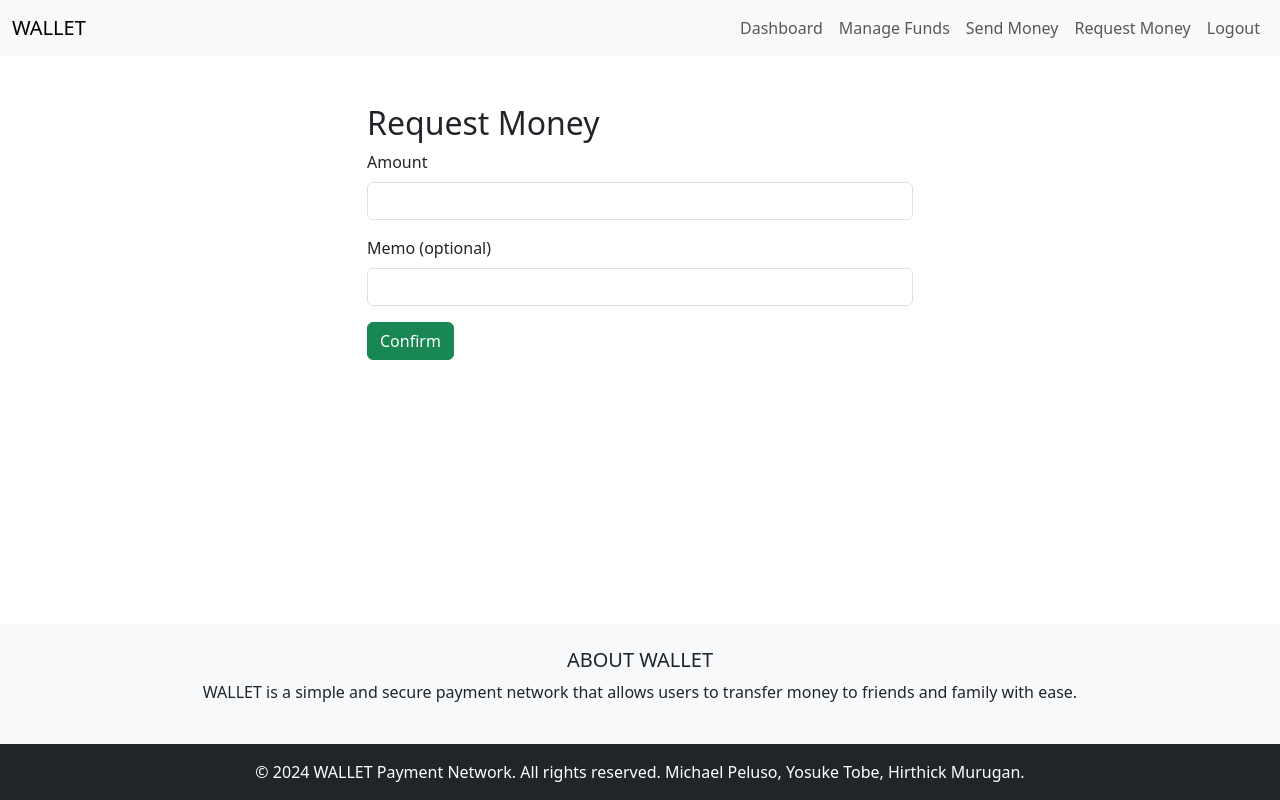
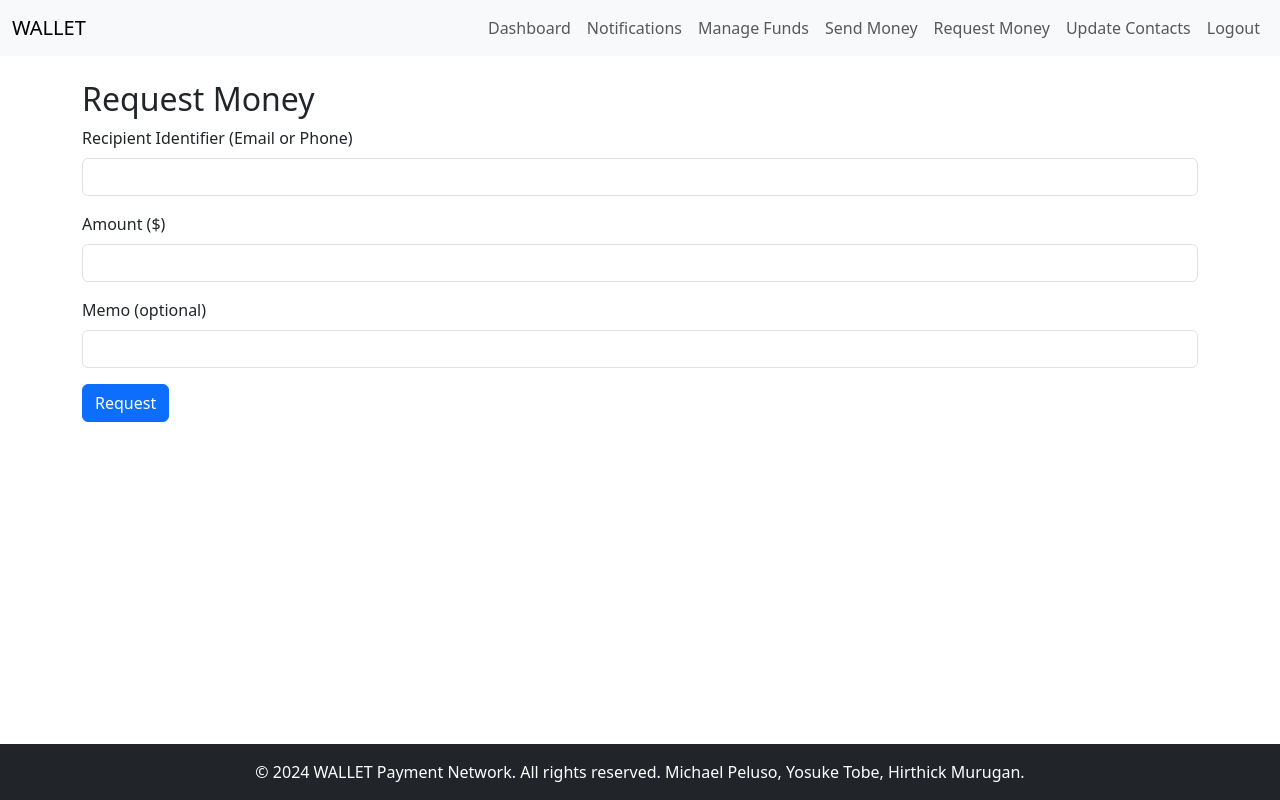
Before and after one commit to michaelpeluso/Wallet-Netowrk, a Flask app: page /request_money in a window 1280 px wide. Run offline with Flask 2, Linux system fonts and the light colour scheme; the visitor is signed in with stand-in values (Sample User, id 1).

Commit message:
transactions

```diff
--- a/app.py
+++ b/app.py
@@ -37,7 +37,7 @@ def signup():
 
         # validate ssn
         if not ssn_pattern.match(ssn):
-            flash('Invalid SSN format.', 'danger')
+            flash('Invalid ssn format.', 'danger')
             return redirect(url_for('signup'))
 
         # validate name
@@ -58,18 +58,6 @@ def signup():
 
         # interact with database
         try:
-            # check if SSN already exists
-            existing_ssn = fetch_query("select * from WALLET_ACCOUNT where SSN=%s", (ssn,))
-            if existing_ssn:
-                flash('SSN already in use.', 'danger')
-                return redirect(url_for('signup'))
-
-            # check if email already exists
-            existing_email = fetch_query("select * from EMAIL_ADDRESS where EmailAdd=%s", (email,))
-            if existing_email:
-                flash('Email already in use.', 'danger')
-                return redirect(url_for('signup'))
-
             # check if phone already exists
             existing_phone = fetch_query("select * from WALLET_ACCOUNT where PhoneNo=%s", (phone_digits,))
             if existing_phone:
@@ -80,19 +68,19 @@ def signup():
             ea_phone = fetch_query("select * from ELEC_ADDRESS where Identifier=%s", (phone_digits,))
             if not ea_phone:
                 execute_query("insert into ELEC_ADDRESS (Identifier, Verified, Type) values (%s, %s, %s)",
-                              (phone_digits, False, 'Phone'))
+                            (phone_digits, False, 'Phone'))
 
             ea_email = fetch_query("select * from ELEC_ADDRESS where Identifier=%s", (email,))
             if not ea_email:
                 execute_query("insert into ELEC_ADDRESS (Identifier, Verified, Type) values (%s, %s, %s)",
-                              (email, False, 'Email'))
+                            (email, False, 'Email'))
 
             # insert wallet_account
             execute_query("""insert into WALLET_ACCOUNT (SSN, Name, PhoneNo, Balance, BankID, BANumber, BAVerified)
                             values (%s, %s, %s, %s, %s, %s, %s)""",
-                        (ssn, name, phone_digits, Decimal('0.00'), None, None, False))
+                        (ssn, name, phone_digits, 0.00, 'NULL', 'NULL', False))
 
-            # insert email_address
+        # insert email_address
             execute_query("insert into EMAIL_ADDRESS (EmailAdd, SSN, Verified) values (%s, %s, %s)", (email, ssn, False))
             flash('Signup successful!', 'success')
             return redirect(url_for('login'))
@@ -241,7 +229,7 @@ def send_money():
                 flash('Insufficient funds.', 'danger')
                 return redirect(url_for('send_money'))
 
-            # check if recipient exists
+            # check if recipient exists and is verified
             recipient = fetch_query("select * from WALLET_ACCOUNT where SSN=(select SSN from EMAIL_ADDRESS where EmailAdd=%s) or PhoneNo=%s", (identifier, identifier))
             if not recipient:
                 flash('recipient not found or not verified', 'danger')
@@ -354,6 +342,130 @@ def manage_funds():
     except Exception as e:
         flash(str(e), "danger")
 
+@app.route('/update_contacts', methods=['GET','POST'])
+def update_contacts():
+    # user can see current emails and phone, change them, and verify them
+    if 'ssn' not in session:
+        flash('login required', 'warning')
+        return redirect(url_for('login'))
+
+    ssn = session['ssn']
+
+    # fetch current email(s) and phone
+    try:
+        phone_data = fetch_query("""
+            select wa.PhoneNo, ea.Verified as PhoneVerified
+            from WALLET_ACCOUNT wa
+            left join ELEC_ADDRESS ea on wa.PhoneNo=ea.Identifier
+            where wa.SSN=%s
+        """, (ssn,))
+        phone_info = phone_data[0] if phone_data else None
+
+        emails_data = fetch_query("""
+            select e.EmailAdd, e.Verified
+            from EMAIL_ADDRESS e
+            where e.SSN=%s
+        """, (ssn,))
+
+        if request.method == 'POST':
+            # if user wants to add another email
+            new_email = request.form.get('new_email', '').strip()
+            if new_email and email_pattern.match(new_email):
+                # check if exists
+                exists = fetch_query("select * from EMAIL_ADDRESS where EmailAdd=%s", (new_email,))
+                if exists:
+                    flash('Email already in use', 'danger')
+                else:
+                    ea_email = fetch_query("select * from ELEC_ADDRESS where Identifier=%s", (new_email,))
+                    if not ea_email:
+                        execute_query("insert into ELEC_ADDRESS (Identifier, Verified, Type) values (%s, %s, %s)",(new_email, False, 'Email'))
+                    else:
+                        execute_query("update ELEC_ADDRESS set Verified=false where Identifier=%s", (new,))
+                    execute_query("insert into EMAIL_ADDRESS (EmailAdd, SSN, Verified) values (%s, %s, %s)",(new_email, ssn, False))
+                    flash('Email added', 'success')
+                return redirect(url_for('update_contacts'))
+
+            # if user wants to change phone
+            new_phone = request.form.get('new_phone', '').strip()
+            if new_phone:
+                new_digits = re.sub(r'\D', '', new_phone)
+                if phone_pattern.match(new_digits):
+                    # check if phone in use
+                    ph_exists = fetch_query("select * from WALLET_ACCOUNT where PhoneNo=%s", (new_digits,))
+                    if ph_exists:
+                        flash('Phone already in use', 'danger')
+                    else:
+                        # update phone in wallet_account
+                        # insert in elec_address if needed
+                        ea_p = fetch_query("select * from ELEC_ADDRESS where Identifier=%s", (new_digits,))
+                        if not ea_p:
+                            execute_query("insert into ELEC_ADDRESS (Identifier, Verified, Type) values (%s, %s, %s)",
+                                          (new_digits, False, 'Phone'))
+                        else:
+                            execute_query("update ELEC_ADDRESS set Verified=false where Identifier=%s", (new_digits,))
+                        execute_query("update WALLET_ACCOUNT set PhoneNo=%s where SSN=%s", (new_digits, ssn))
+                        flash('Phone updated', 'success')
+                else:
+                    flash('Invalid phone format', 'danger')
+                return redirect(url_for('update_contacts'))
+
+        return render_template('update_contacts.html', phone_info=phone_info, emails=emails_data)
+    except Exception as e:
+        flash(str(e), 'danger')
+        return redirect(url_for('dashboard'))
+
+@app.route('/verify_contact/<identifier>')
+def verify_contact(identifier):
+    # verify the given identifier in ELEC_ADDRESS and EMAIL_ADDRESS if present
+    if 'ssn' not in session:
+        flash('login required', 'warning')
+        return redirect(url_for('login'))
+    try:
+        # verify in ELEC_ADDRESS
+        elec = fetch_query("select * from ELEC_ADDRESS where Identifier=%s", (identifier,))
+        if elec:
+            execute_query("update ELEC_ADDRESS set Verified=true where Identifier=%s", (identifier,))
+
+        # if it's an email, also verify in EMAIL_ADDRESS
+        if email_pattern.match(identifier):
+            execute_query("update EMAIL_ADDRESS set Verified=true where EmailAdd=%s", (identifier,))
+        flash('Contact verified', 'success')
+    except Exception as e:
+        flash(str(e), 'danger')
+
+    return redirect(url_for('update_contacts'))
+
+@app.route('/delete_email/<email>', methods=['POST'])
+def delete_email(email):
+    # ensure user is logged in
+    if 'ssn' not in session:
+        flash('Login required.', 'warning')
+        return redirect(url_for('login'))
+
+    ssn = session['ssn']
+    try:
+        # fetch all emails for the user
+        emails = fetch_query("SELECT EmailAdd FROM EMAIL_ADDRESS WHERE SSN=%s", (ssn,))
+
+        # check if user has more than one email
+        if len(emails) <= 1:
+            flash('You must have at least one email address.', 'danger')
+            return redirect(url_for('update_contacts'))
+
+        # verify the email belongs to the user
+        email_record = fetch_query("SELECT * FROM EMAIL_ADDRESS WHERE EmailAdd=%s AND SSN=%s", (email, ssn))
+        if not email_record:
+            flash('Email not found.', 'danger')
+            return redirect(url_for('update_contacts'))
+
+        # delete the email
+        execute_query("DELETE FROM EMAIL_ADDRESS WHERE EmailAdd=%s AND SSN=%s", (email, ssn))
+        flash('Email deleted successfully.', 'success')
+    except Exception as e:
+        flash(f'Error deleting email: {str(e)}', 'danger')
+
+    return redirect(url_for('update_contacts'))
+
 @app.route('/logout')
 def logout():
     # logout user
--- a/queries.sql
+++ b/queries.sql
@@ -64,6 +64,7 @@ CREATE TABLE REQUEST_TRANSACTION (
 CREATE TABLE REQUEST_FROM (
     RId INT NOT NULL, -- Request ID
     Identifier VARCHAR(100) NOT NULL, -- Recipient's electronic address
+    Percentage DECIMAL(5, 2), -- Percentage of amount
     PRIMARY KEY (RId, Identifier),
     FOREIGN KEY (RId) REFERENCES REQUEST_TRANSACTION(RId), -- Request reference
     FOREIGN KEY (Identifier) REFERENCES ELEC_ADDRESS(Identifier) -- Recipient reference
--- a/templates/base.html
+++ b/templates/base.html
@@ -20,6 +20,9 @@
                             <a class="nav-link" href="{{ url_for('dashboard') }}">Dashboard</a>
                         </li>
                         <li class="nav-item">
+                            <a class="nav-link" href="{{ url_for('incoming_requests') }}">Notifications</a>
+                        </li>
+                        <li class="nav-item">
                             <a class="nav-link" href="{{ url_for('manage_funds') }}">Manage Funds</a>
                         </li>
                         <li class="nav-item">
@@ -27,6 +30,9 @@
                         </li>
                         <li class="nav-item">
                             <a class="nav-link" href="{{ url_for('request_money') }}">Request Money</a>
+                        </li>
+                        <li class="nav-item">
+                            <a class="nav-link" href="{{ url_for('update_contacts') }}">Update Contacts</a>
                         </li>
                         <li class="nav-item">
                             <a class="nav-link" href="{{ url_for('logout') }}">Logout</a>
@@ -59,6 +65,7 @@
 
         <!-- footer -->
         <footer class="bg-light text-center text-lg-start mt-5" style="bottom: 0; position: fixed; width: 100%">
+            {% if request.endpoint == 'index' %}
             <div class="container p-4">
                 <div class="row d-flex justify-content-center text-center">
                     <div class="col-lg-12">
@@ -67,6 +74,7 @@
                     </div>
                 </div>
             </div>
+            {% endif %}
 
             <div class="text-center p-3 bg-dark text-white">© 2024 WALLET Payment Network. All rights reserved. Michael Peluso, Yosuke Tobe, Hirthick Murugan.</div>
         </footer>
--- a/templates/request_money.html
+++ b/templates/request_money.html
@@ -1,18 +1,18 @@
 {% extends "base.html" %} {% block content %}
-<div class="row justify-content-center">
-    <div class="col-md-6">
-        <h2 class="mt-4">Request Money</h2>
-        <form method="POST" action="{{ url_for('request_money') }}">
-            <div class="mb-3">
-                <label for="amount" class="form-label">Amount</label>
-                <input type="number" step="0.01" class="form-control" id="amount" name="amount" required />
-            </div>
-            <div class="mb-3">
-                <label for="memo" class="form-label">Memo (optional)</label>
-                <input type="text" class="form-control" id="memo" name="memo" />
-            </div>
-            <button type="submit" class="btn btn-success">Confirm</button>
-        </form>
+<h2>Request Money</h2>
+<form method="POST">
+    <div class="mb-3">
+        <label for="recipient" class="form-label">Recipient Identifier (Email or Phone)</label>
+        <input type="text" class="form-control" name="recipient" id="recipient" required />
     </div>
-</div>
+    <div class="mb-3">
+        <label for="amount" class="form-label">Amount ($)</label>
+        <input type="number" step="0.01" class="form-control" name="amount" id="amount" required />
+    </div>
+    <div class="mb-3">
+        <label for="memo" class="form-label">Memo (optional)</label>
+        <input type="text" class="form-control" name="memo" id="memo" />
+    </div>
+    <button type="submit" class="btn btn-primary">Request</button>
+</form>
 {% endblock %}
```
Also changed, not shown: execute_db.py (deleted, +0 -57 lines), main.py (deleted, +0 -22 lines), requirements.txt (+7 -0 lines), templates/incoming_requests.html (added, +37 -0 lines), templates/update_contacts.html (added, +62 -0 lines).
